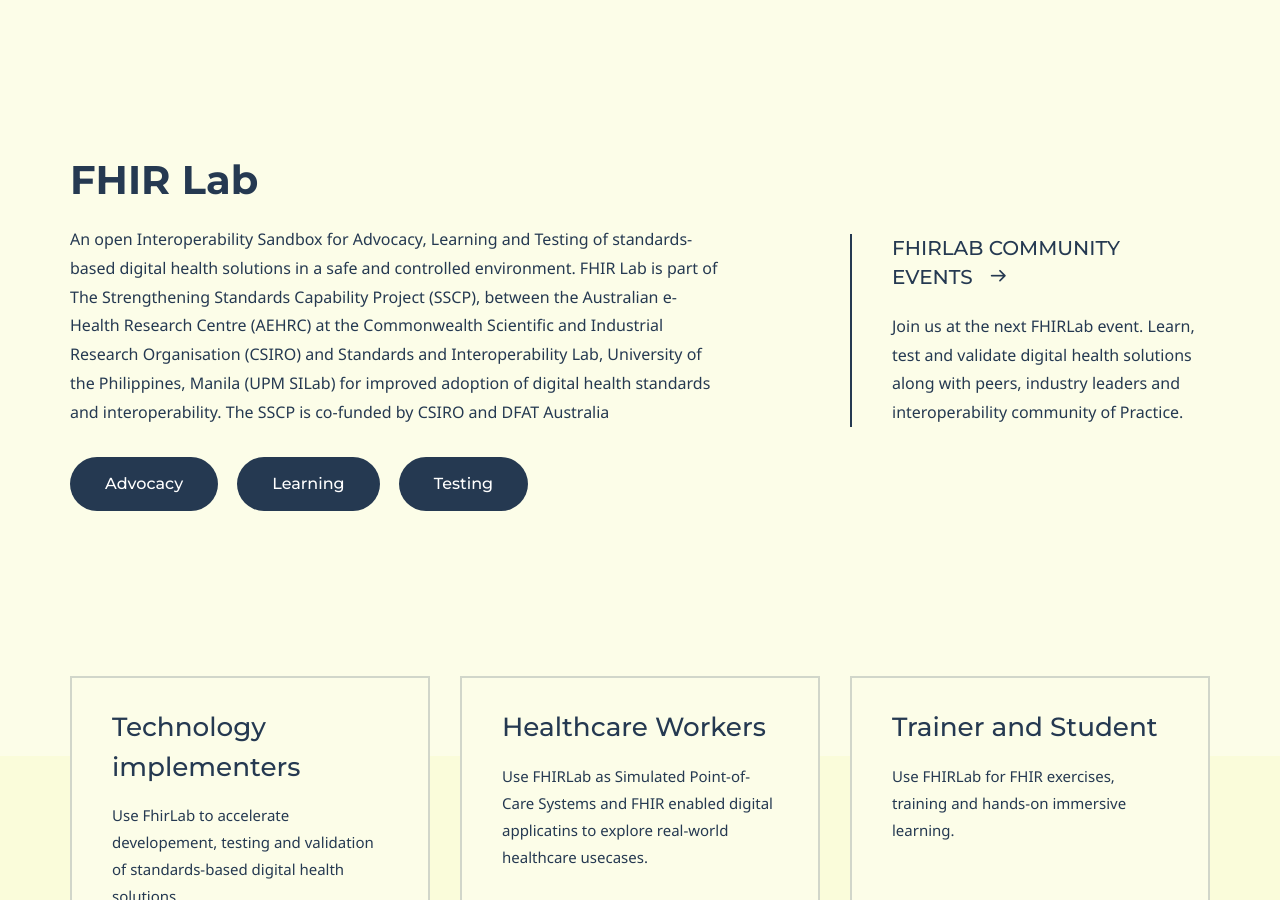
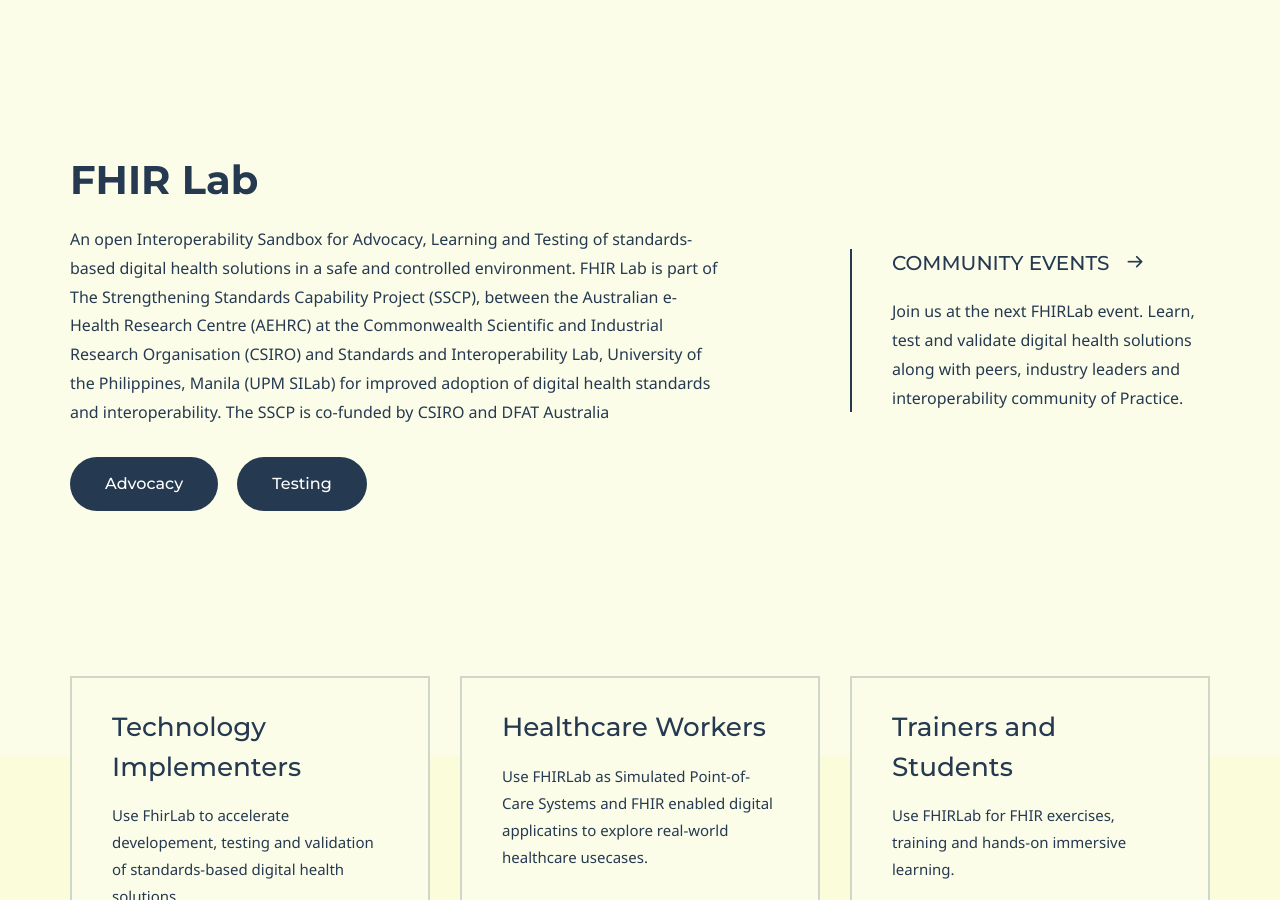
Before and after one commit to upmsilab/FHIRLab, a Jekyll site: the page built from index.md, in a window 1280 px wide and 900 px high. Built offline with Jekyll 4.4.1, drawn with Linux system fonts in a browser that asks for light colours; some web fonts are replaced.

Commit message:
Update index.md

```diff
--- a/index.md
+++ b/index.md
@@ -14,38 +14,38 @@
       url: 'advocacy'
       external_url: false
     - icon:
-      content: Learning
+      content: Testing
       url: 'services'
       external_url: false
-    - icon:
-      content: Testing
-      url: 'testing'
-      external_url: false
+#     - icon:
+#     content: Larning (Coming Soon)
+#      url: '#'
+#      external_url: false
 
 # Author box
 author:
- title: FHIRLab Community Events
- title_url: 'futureevents'
+ title: Community Events
+ title_url: '#'
  external_url: false
  description: Join us at the next FHIRLab event. Learn, test and validate digital health solutions along with peers, industry leaders and interoperability community of Practice.
 
 # Grid navigation
 grid_navigation:
-    - title: Technology implementers
+    - title: Technology Implementers
       excerpt: Use FhirLab to accelerate developement, testing and validation of standards-based digital health solutions.
       cta: Learn More
       url: 'services'
     - title: Healthcare Workers
       excerpt: Use FHIRLab as Simulated Point-of-Care Systems and FHIR enabled digital applicatins to explore real-world healthcare usecases.
       cta: Learn More
-      url: 'provider'
-    - title: Trainer and Student
+      url: '#'
+    - title: Trainers and Students
       excerpt: Use FHIRLab for FHIR exercises, training and hands-on immersive learning.
       cta: Learn More
-      url: 'learner'
+      url: '#'
     - title: Health Systems Manager and Policy Makers
       excerpt: Explore how sandbox tools can be used to apply knowledge for healthcare issues.
       cta: Learn More
-      url: 'policymaker'
+      url: '#'
 
 ---
```
